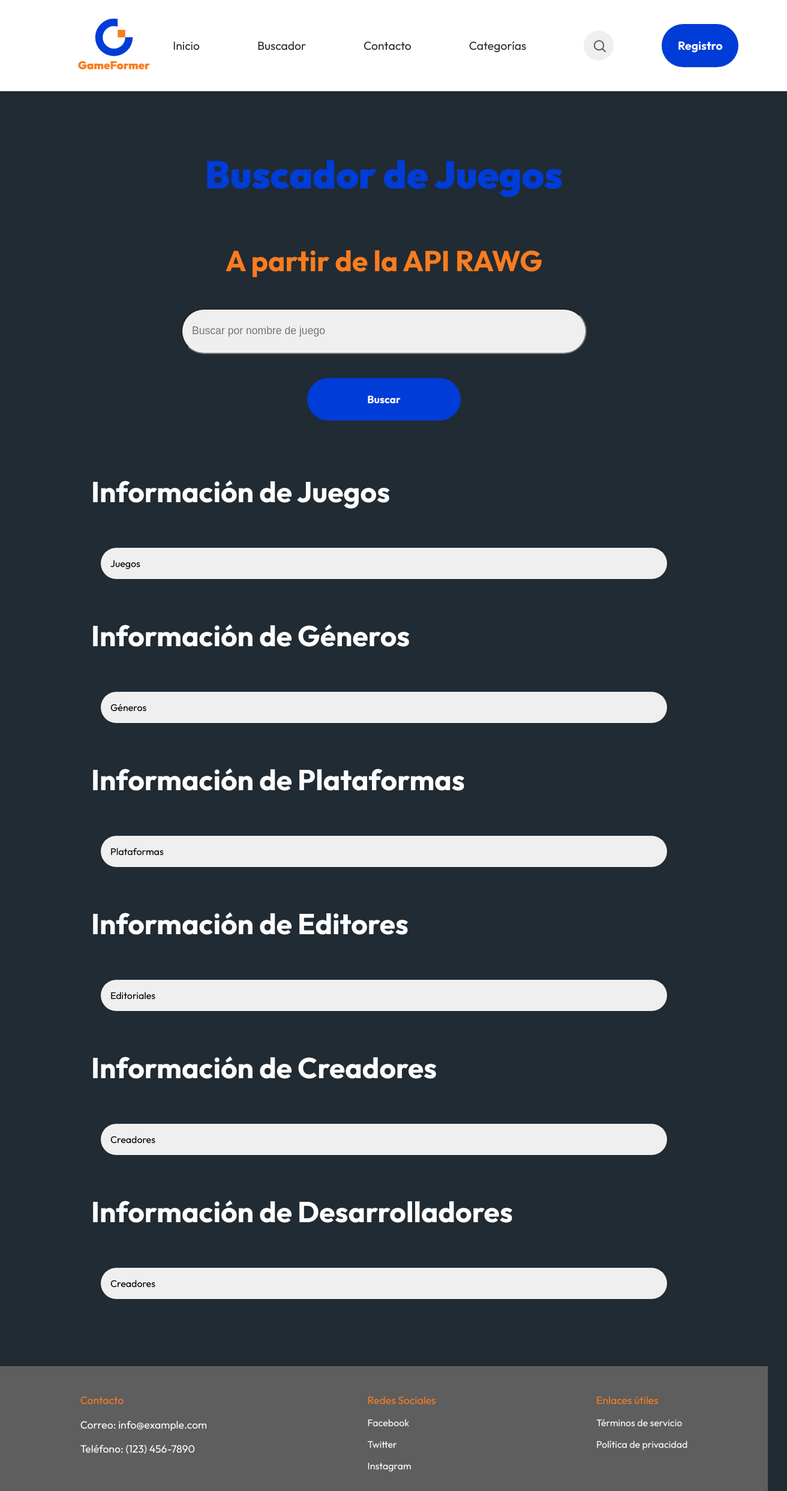
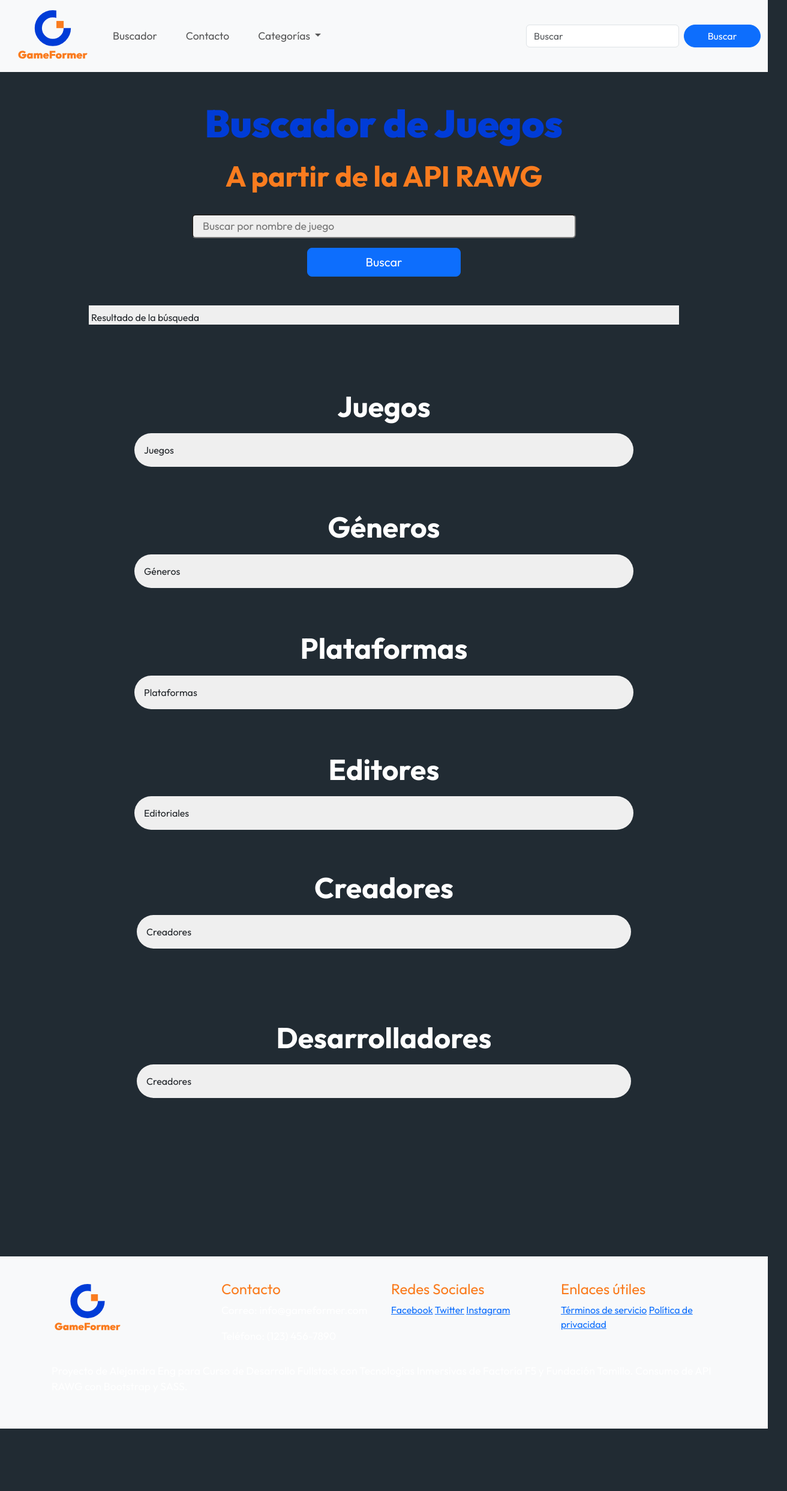
Before and after one commit to AleDataAnalyst/api_videogames, a website: page index.html in a window 1280 px wide. Shown: the whole page at 60% size, 1312 px wide, since content can reach past the window. After the commit the page ends 2381 px from the top, so only its background shows below. Drawn offline with nearby package versions, Linux system fonts and the light colour scheme.

Commit message:
Cambio de nombre de indexbootstrap a index.html

```diff
--- a/index.html
+++ b/index.html
@@ -1,5 +1,6 @@
 <!DOCTYPE html>
 <html lang="es">
+
 <head>
     <meta charset="UTF-8">
     <meta name="viewport" content="width=device-width, initial-scale=1.0">
@@ -7,88 +8,156 @@
     <!-- Incluir jQuery desde el CDN de Google -->
     <script src="https://ajax.googleapis.com/ajax/libs/jquery/3.7.1/jquery.min.js"></script>
     <!-- Google Fonts Outfit -->
-    <link rel="stylesheet" href="https://fonts.googleapis.com/css2?family=Outfit:wght@100;200;300;400;500;600;700;800;900&display=swap">
-    <!-- CSS -->
-    <link rel="stylesheet" href="css/style.css">
+    <link rel="stylesheet"
+        href="https://fonts.googleapis.com/css2?family=Outfit:wght@100;200;300;400;500;600;700;800;900&display=swap">
+    <!-- Bootstrap -->
+    <!-- Bootstrap CSS -->
+    <link href="https://cdn.jsdelivr.net/npm/bootstrap@5.3.2/dist/css/bootstrap.min.css" rel="stylesheet"
+        integrity="sha384-T3c6CoIi6uLrA9TneNEoa7RxnatzjcDSCmG1MXxSR1GAsXEV/Dwwykc2MPK8M2HN" crossorigin="anonymous">
+    <!-- Custom CSS -->
+    <link rel="stylesheet" href="./css/style.css">
 </head>
 
 <body>
-
-    <nav>
-        <div class="navbar-container">
-            <img src="./img/LogoGameformer1x.svg" class="navbar-logo">
-            <div class="nav-titles">
-                <a href="#inicio">Inicio</a>
-                <a href="#buscador">Buscador</a>
-                <a href="#contacto">Contacto</a>
-                <div class="navbar-categories">
-                    <a href="#categorias">Categorías</a>
-                    <div class="navbar-categories-content">
-                    <a href="#juegos">Juegos</a>
-                    <a href="#generos">Géneros</a>
-                    <a href="#plataformas">Plataformas</a>
-                    <a href="#editores">Editores</a>
-                    <a href="#creadores">Creadores</a>
-                </div>
-            </div>
-            <div class="nav-search"><img src="./img/ic-search.svg" alt=""></div>
-            <button>Registro</button>
+    <nav class="navbar navbar-expand-lg bg-body-tertiary sticky-top py-2 py-md-3">
+        <div class="container-fluid py-2 py-md-3">
+            <a class="navbar-brand" href="#">
+                <img src="./img/LogoGameformer1x.svg" class="navbar-logo" alt="Logo">
+            </a>
+            <button class="navbar-toggler" type="button" data-bs-toggle="collapse" data-bs-target="#navbarNavDropdown"
+                aria-controls="navbarNavDropdown" aria-expanded="false" aria-label="Toggle navigation">
+                <span class="navbar-toggler-icon"></span>
+            </button>
+            <div class="collapse navbar-collapse justify-content-center" id="navbarNavDropdown">
+                <ul class="navbar-nav">
+                    <li class="nav-item">
+                        <a class="nav-link" href="#buscador">Buscador</a>
+                    </li>
+                    <li class="nav-item">
+                        <a class="nav-link" href="#contacto">Contacto</a>
+                    </li>
+                    <li class="nav-item dropdown">
+                        <a class="nav-link dropdown-toggle" href="#categorias" role="button" data-bs-toggle="dropdown"
+                            aria-expanded="false">
+                            Categorías
+                        </a>
+                        <ul class="dropdown-menu">
+                            <li><a class="dropdown-item" href="#juegos">Juegos</a></li>
+                            <li><a class="dropdown-item" href="#generos">Géneros</a></li>
+                            <li><a class="dropdown-item" href="#plataformas">Plataformas</a></li>
+                            <li><a class="dropdown-item" href="#editores">Editores</a></li>
+                            <li><a class="dropdown-item" href="#creadores">Creadores</a></li>
+                        </ul>
+                    </li>
+                </ul>
+                <!-- Search button on the right -->
+                <form class="d-flex ms-auto">
+                    <input class="form-control me-2" type="search" placeholder="Buscar" aria-label="Search">
+                    <button class="btn rounded-pill btn-primary" type="submit">Buscar</button>
+                </form>
             </div>
         </div>
     </nav>
 
-    <main class="container">
-
+    <main class="container-fluid">
         <!-- Buscador de Juegos -->
-            <section id="buscar" class="search-bar">
+        <section id="buscar" class="container justify-content-center align-items-center p3">
+            <div class="row justify-content-center align-items-center g-2">
                 <h1>Buscador de Juegos</h1>
                 <h2>A partir de la API RAWG</h2>
-                <input type="text" id="searchInput" class="search-input" placeholder="Buscar por nombre de juego">
-                <button class="button" onclick="buscarJuegos()">Buscar</button>
+                <div class="d-flex justify-content-center align-items-center flex-column my-2">
+                    <input type="text" id="searchInput" class="search-input rounded radius-xl m-3"
+                        placeholder="Buscar por nombre de juego">
+                    <button class="btn btn-primary btn-lg mb-5 radius-xl" onclick="buscarJuegos()">Buscar</button>
+                </div>
+            </div>
+            <!-- Contenedor de Resultados de Buscador-->
+            <div id="resultContainer" class="row result-container justify-content-center align-items-center g-2">
+                <div class="col">Resultado de la búsqueda</div>
+            </div>
         </section>
 
-            <!-- Contenedor de Resultados -->
-            <section id="resultContainer" class="result-container"></section>
-
         <!-- Slider de Categorías -->
-            <section class="category-slider">
-                <h3>Información de Juegos</h3>
+        <section class="container my-5 p-5">
+            <div class="row justify-content-center align-items-center mx-1 my-2 p-1">
+                <div class="col">
+                    <h3 class="text-center">Juegos</h3>
                     <div id="juegos" class="category-card" onclick="filtrarPorJuegos('games')">Juegos</div>
-                <h3>Información de Géneros</h3>
+                </div>
+            </div>
+            <div class="row justify-content-center align-items-center mx-1 my-5 p-1">
+                <div class="col">
+                    <h3 class="text-center">Géneros</h3>
                     <div id="generos" class="category-card" onclick="filtrarPorGeneros('genres')">Géneros</div>
-                <h3>Información de Plataformas</h3>
+                </div>
+            </div>
+            <div class="row justify-content-center align-items-center mx-1 my-5 p-1">
+                <div class="col">
+                    <h3 class="text-center">Plataformas</h3>
                     <div id="plataformas" class="category-card" onclick="filtrarPorPlataformas('platforms')">Plataformas</div>
-                <h3>Información de Editores</h3>
+                </div>
+            </div>
+            <div class="row justify-content-center align-items-center mx-1 my-5 p-1">
+                <div class="col">
+                    <h3 class="text-center">Editores</h3>
                     <div id="editores" class="category-card" onclick="filtrarPorEditores('publishers')">Editoriales</div>
-                <h3>Información de Creadores</h3>
+                </div>
+            <div class="row justify-content-center align-items-center mx-1 my-5 p-1">
+                <div class="col">
+                    <h3 class="text-center">Creadores</h3>
                     <div id="creadores" class="category-card" onclick="filtrarPorCreadores('creators')">Creadores</div>
-                <h3>Información de Desarrolladores</h3>
+                </div>
+            </div>
+            <div class="row justify-content-center align-items-center mx-1 my-5 p-1">
+                <div class="col">
+                    <h3 class="text-center">Desarrolladores</h3>
                     <div id="creadores" class="category-card" onclick="filtrarPorDesarrolladores('creators')">Creadores</div>
+                </div>
+            </div>
         </section>
 
     </main>
 
     <!-- Footer -->
-    <footer>
-        <div class="footer-content">
-            <div class="footer-section">
+    <footer class="bd-footer py-2 py-md-4 mt-4 bg-body-tertiary">
+        <section class="container py-2 py-md-3 px-3 px-md-3 text-body-secondary">
+            <div class="row">
+                <div class="col-lg-3 mb-2">
+                    <img src="./img/LogoGameformer1x.svg" class="navbar-logo">
+                </div>
+                <div class="col-lg-3 mb-3">
                     <h5>Contacto</h5>
-                <p>Correo: info@example.com</p>
+                    <p>Correo: info@gameformer.com</p>
                     <p>Teléfono: (123) 456-7890</p>
                 </div>
-            <div class="footer-section">
+                <div class="col-lg-3 mb-3">
                     <h5>Redes Sociales</h5>
                     <a href="#">Facebook</a>
                     <a href="#">Twitter</a>
                     <a href="#">Instagram</a>
                 </div>
-            <div class="footer-section">
+                <div class="col-lg-3 mb-3">
                     <h5>Enlaces útiles</h5>
                     <a href="#">Términos de servicio</a>
                     <a href="#">Política de privacidad</a>
                 </div>
             </div>
+            <div class="row justify-content-left align-items-left g-2">
+                <div class="col-lg-12 col-md-8 col-md-3">
+                    <p>Proyecto de Alejandra Eng para Curso de Desarrollo Fullstack con Tecnologías Inmersivas de
+                        Factoría F5 y Fundación Tomillo. Consumo de API RAWG con Bootstrap y SASS.</p>
+                </div>
+            </div>
+        </section>
     </footer>
 
+    <!-- Bootstrap JavaScript Bundle -->
+    <script src="https://cdn.jsdelivr.net/npm/@popperjs/core@2.11.8/dist/umd/popper.min.js"
+        integrity="sha384-I7E8VVD/ismYTF4hNIPjVp/Zjvgyol6VFvRkX/vR+Vc4jQkC+hVqc2pM8ODewa9r"
+        crossorigin="anonymous"></script>
+    <script src="https://cdn.jsdelivr.net/npm/bootstrap@5.3.2/dist/js/bootstrap.min.js"
+        integrity="sha384-BBtl+eGJRgqQAUMxJ7pMwbEyER4l1g+O15P+16Ep7Q9Q+zqX6gSbd85u4mG4QzX+"
+        crossorigin="anonymous"></script>
 </body>
+
 </html>
```
Also changed, not shown: indexbootstrap.html (deleted, +0 -163 lines). Lines whose indentation alone changed are shown as unchanged.
